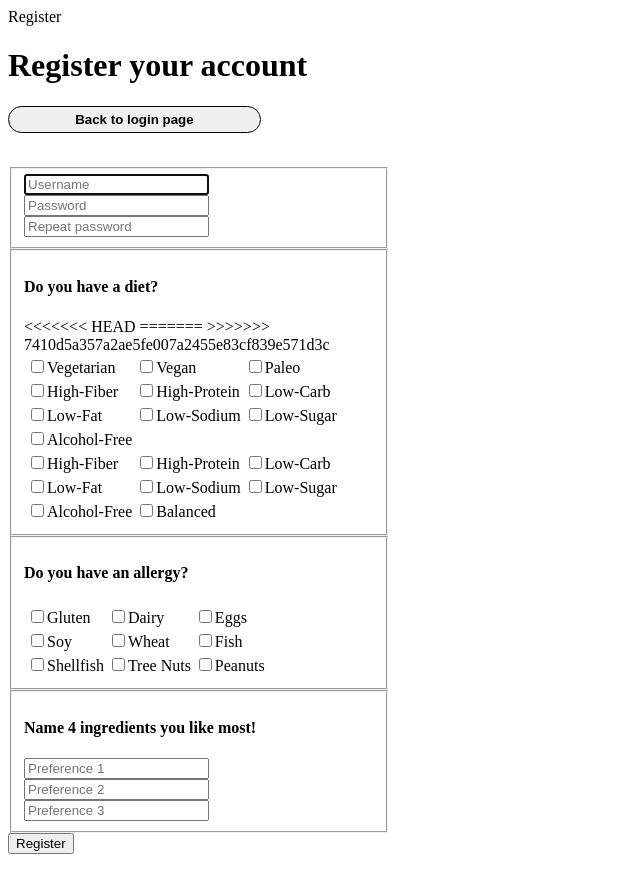
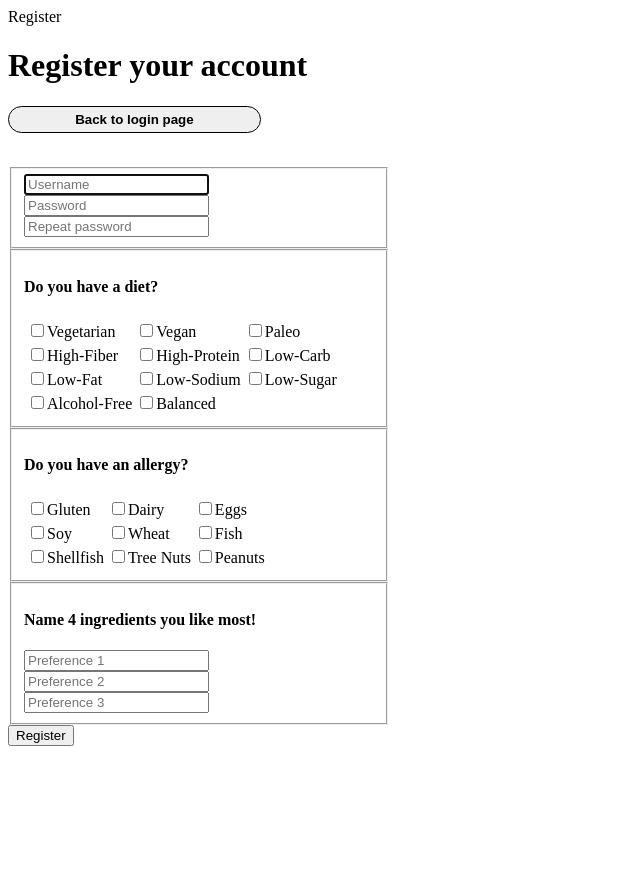
Before and after one commit to Brandtair/IK02, a Flask app: page /register in a window 1280 px wide. Shown: the whole page, without its empty margins (0-640 px from the left). After the commit the page ends 746 px from the top, so only its background shows below. Run offline with Flask 2, Linux system fonts and the light colour scheme; some libraries are stand-ins or nearby versions.

Commit message:
register

```diff
--- a/templates/register.html
+++ b/templates/register.html
@@ -26,7 +26,6 @@
                         <td><input type="checkbox" name="vegetarian" value="True">Vegetarian</td>
                         <td><input type="checkbox" name="vegan" value="True">Vegan</td>
                         <td><input type="checkbox" name="paleo" value="True">Paleo</td>
-<<<<<<< HEAD
                     </tr>
                     <tr>
                         <td><input type="checkbox" name="high_fiber" value="True">High-Fiber</td>
@@ -40,21 +39,6 @@
                     </tr>
                     <tr>
                         <td><input type="checkbox" name="alcohol_free" value="True">Alcohol-Free</td>
-=======
-                    </tr>
-                    <tr>
-                    <td><input type="checkbox" name="high-fiber" value="True">High-Fiber</td>
-                    <td><input type="checkbox" name="high-protein" value="True">High-Protein</td>
-                    <td><input type="checkbox" name="low-carb" value="True">Low-Carb</td>
-                    </tr>
-                    <tr>
-                    <td><input type="checkbox" name="low-fat" value="True">Low-Fat</td>
-                    <td><input type="checkbox" name="low-sodium" value="True">Low-Sodium</td>
-                    <td><input type="checkbox" name="low-sugar" value="True">Low-Sugar</td>
-                    </tr>
-                    <tr>
-                    <td><input type="checkbox" name="alcohol-free" value="True">Alcohol-Free</td>
->>>>>>> 7410d5a357a2ae5fe007a2455e83cf839e571d3c
                         <td><input type="checkbox" name="balanced" value="True">Balanced</td>
                     </tr>
                 </table>
```
Lines whose indentation alone changed are shown as unchanged.
